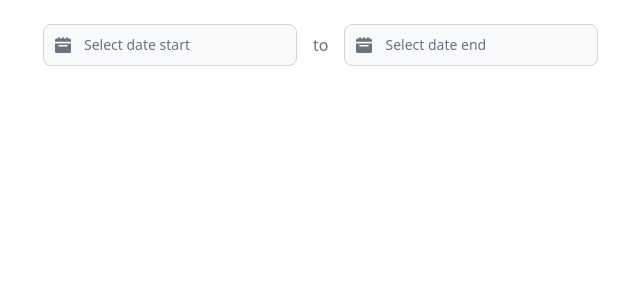
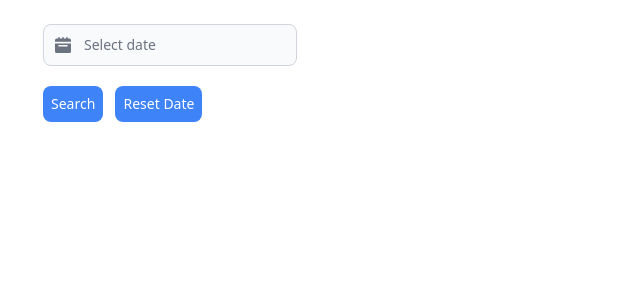
Before and after one commit to hirasatatsuya/cheProject, a Django app: page / in a window 1280 px wide. Shown: the part 70-370 px from the top of the page, without its empty margins (213-853 px from the left). Run offline with Django 4.2, Linux system fonts and the light colour scheme; data that the repository does not hold is empty; style sheets or scripts are compiled from the project's sources; parts of the project's set-up code (start-up, migrations or seed data) failed here and were passed over; some libraries are stand-ins or nearby versions.

Commit message:
Fix date picker in car list page and Add button and fix in info/update page  @ngnlesn33

```diff
--- a/che_project/templates/car_list.html
+++ b/che_project/templates/car_list.html
@@ -1,24 +1,17 @@
 {% extends "_base.html" %} {% block content %}
 
-<div date-rangepicker datepicker-autohide class="flex items-center pt-6">
-  <div class="relative">
+<div class="flex items-center">
+  <div class="relative max-w-sm w-fit mt-6 mb-3">
     <div class="absolute inset-y-0 left-0 flex items-center pl-3 pointer-events-none">
       <svg class="w-4 h-4 text-gray-500 dark:text-gray-400" aria-hidden="true" xmlns="http://www.w3.org/2000/svg" fill="currentColor" viewBox="0 0 20 20">
         <path d="M20 4a2 2 0 0 0-2-2h-2V1a1 1 0 0 0-2 0v1h-3V1a1 1 0 0 0-2 0v1H6V1a1 1 0 0 0-2 0v1H2a2 2 0 0 0-2 2v2h20V4ZM0 18a2 2 0 0 0 2 2h16a2 2 0 0 0 2-2V8H0v10Zm5-8h10a1 1 0 0 1 0 2H5a1 1 0 0 1 0-2Z" />
       </svg>
     </div>
-    <input name="start" type="text" class="bg-gray-50 border border-gray-300 text-gray-900 text-sm rounded-lg focus:ring-blue-500 focus:border-blue-500 block w-full pl-10 p-2.5 dark:bg-gray-700 dark:border-gray-600 dark:placeholder-gray-400 dark:text-white dark:focus:ring-blue-500 dark:focus:border-blue-500" placeholder="Select date start" />
-  </div>
-  <span class="mx-4 text-gray-500">to</span>
-  <div class="relative">
-    <div class="absolute inset-y-0 left-0 flex items-center pl-3 pointer-events-none">
-      <svg class="w-4 h-4 text-gray-500 dark:text-gray-400" aria-hidden="true" xmlns="http://www.w3.org/2000/svg" fill="currentColor" viewBox="0 0 20 20">
-        <path d="M20 4a2 2 0 0 0-2-2h-2V1a1 1 0 0 0-2 0v1h-3V1a1 1 0 0 0-2 0v1H6V1a1 1 0 0 0-2 0v1H2a2 2 0 0 0-2 2v2h20V4ZM0 18a2 2 0 0 0 2 2h16a2 2 0 0 0 2-2V8H0v10Zm5-8h10a1 1 0 0 1 0 2H5a1 1 0 0 1 0-2Z" />
-      </svg>
-    </div>
-    <input name="end" type="text" class="bg-gray-50 border border-gray-300 text-gray-900 text-sm rounded-lg focus:ring-blue-500 focus:border-blue-500 block w-full pl-10 p-2.5 dark:bg-gray-700 dark:border-gray-600 dark:placeholder-gray-400 dark:text-white dark:focus:ring-blue-500 dark:focus:border-blue-500" placeholder="Select date end" />
+    <input datepicker datepicker-autohide id="datepicker" type="text" class="bg-gray-50 border border-gray-300 text-gray-900 text-sm rounded-lg focus:ring-blue-500 focus:border-blue-500 block w-full pl-10 p-2.5 dark:bg-gray-700 dark:border-gray-600 dark:placeholder-gray-400 dark:text-white dark:focus:ring-blue-500 dark:focus:border-blue-500" placeholder="Select date" />
   </div>
 </div>
+<button id="Search" class="mt-2 mr-2 p-2 text-sm h-fit bg-blue-500 text-white rounded-lg cursor-pointer">Search</button>
+<button id="resetButton" class="mt-2 p-2 text-sm h-fit bg-blue-500 text-white rounded-lg cursor-pointer">Reset Date</button>
 
 {% for obj in lists %}
 <a href="#!">
@@ -59,4 +52,13 @@
     </div>
   </div>
 </a>
+<script>
+  const datePickerInput = document.getElementById("datepicker");
+  const resetButton = document.getElementById("resetButton");
+
+  // Event listener for the reset button
+  resetButton.addEventListener("click", () => {
+    datePickerInput.value = ""; // Reset the datepicker value
+  });
+</script>
 {% endfor %} {% endblock content %}
--- a/che_project/templates/info_update.html
+++ b/che_project/templates/info_update.html
@@ -192,8 +192,10 @@
     </div>
     <label for="remember" class="ml-2 text-sm font-medium text-gray-900 dark:text-gray-300">I agree with the <a href="#" class="text-blue-600 hover:underline dark:text-blue-500">terms and conditions</a>.</label>
   </div>
+
   <button type="submit" id="submitAllBtn" class="text-white bg-blue-700 hover:bg-blue-800 focus:ring-4 focus:outline-none focus:ring-blue-300 font-medium rounded-lg text-sm w-full sm:w-auto px-5 py-2.5 text-center dark:bg-blue-600 dark:hover:bg-blue-700 dark:focus:ring-blue-800">Submit</button>
 </form>
+<button type="submit" id="submitAllBtn" class="text-white bg-blue-700 hover:bg-blue-800 focus:ring-4 focus:outline-none focus:ring-blue-300 font-medium rounded-lg text-sm w-full sm:w-auto px-5 py-2.5 my-6 text-center dark:bg-blue-600 dark:hover:bg-blue-700 dark:focus:ring-blue-800">Go To Car list</button>
 
 <div class="mt-4 flex items-center hidden p-4 mb-4 text-sm text-green-800 border border-green-300 rounded-lg bg-green-50 dark:bg-gray-800 dark:text-green-400 dark:border-green-800" id="alert" role="alert">
   <svg class="flex-shrink-0 inline w-4 h-4 mr-3" aria-hidden="true" xmlns="http://www.w3.org/2000/svg" fill="currentColor" viewBox="0 0 20 20">
```
